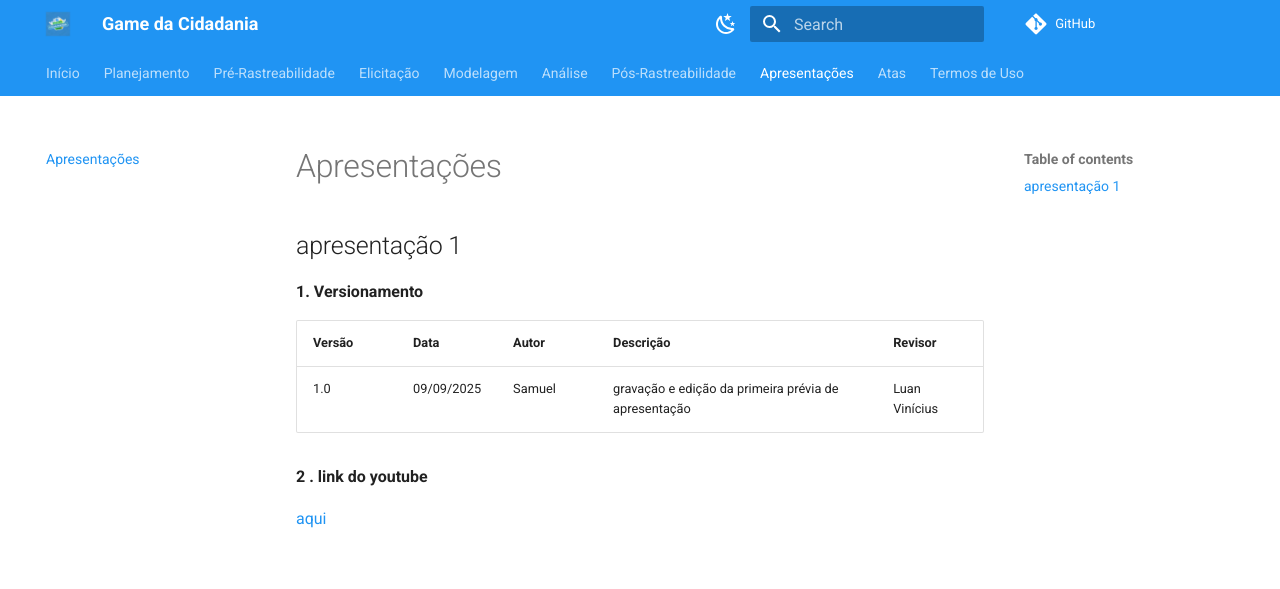
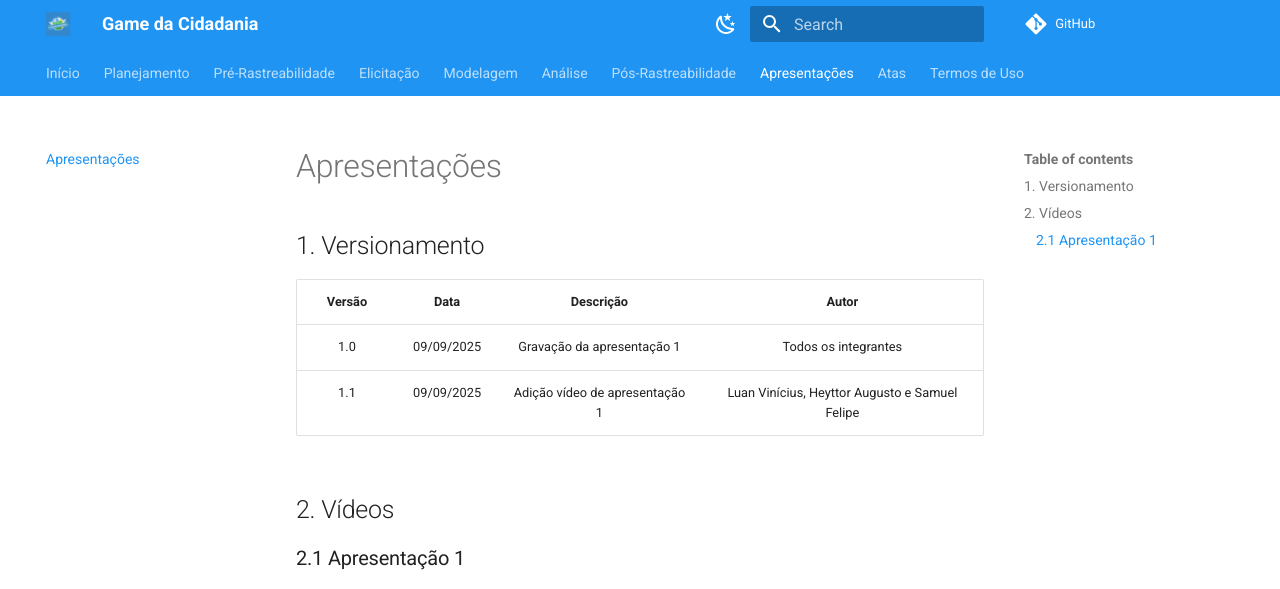
Before and after one commit to Requisitos-de-Software/2025.2-LoteriasCaixa, an MkDocs documentation site: the page built from docs/Apresentações.md, in a window 1280 px wide and 1107 px high. Shown: the top 589 px of the window. Built offline with MkDocs 1.6.1 and Material for MkDocs 9.7.7, drawn with Linux system fonts in a browser that asks for light colours; comment, search, counter and statistics services are not loaded; some of the changed text lies outside the part shown; grey boxes are pictures that could not be loaded.

Commit message:
atualiza apresentações.md

```diff
--- a/docs/Apresentações.md
+++ b/docs/Apresentações.md
@@ -1,12 +1,11 @@
-## apresentação 1 ##
+## 1. Versionamento
 
-**1. Versionamento**
+| Versão | Data  | Descrição   | Autor |
+|:--------:|:------------:|:---------------:|:---------------------:|
+| 1.0 | 09/09/2025 | Gravação da apresentação 1 | Todos os integrantes |
+| 1.1 | 09/09/2025 | Adição vídeo de apresentação 1 | Luan Vinícius, Heyttor Augusto e Samuel Felipe |
 
-| Versão | Data       | Autor               | Descrição                                    | Revisor |
-|--------|------------|---------------------|----------------------------------------------|---------|
-| 1.0    | 09/09/2025 | Samuel   | gravação e edição da primeira prévia de apresentação | Luan Vinícius|
-
-
-**2 . link do youtube**
-
-[aqui](https://youtu.be/rD8A7vyTNhI?si=9ySu09yNJqA3Aeg-)
+## 2. Vídeos
+### 2.1 Apresentação 1
+<div style="text-align: center;"> <iframe width="711" height="400" src="https://www.youtube.com/embed/rD8A7vyTNhI?si=NFAzSJxYSdnSsuOy" title="YouTube video player" frameborder="0" allow="accelerometer; autoplay; clipboard-write; encrypted-media; gyroscope; picture-in-picture; web-share" referrerpolicy="strict-origin-when-cross-origin" allowfullscreen></iframe> </div>
+<p style="text-align: center;"> Vídeo 1: Apresentação do projeto - Etapa 1 </p>
```
